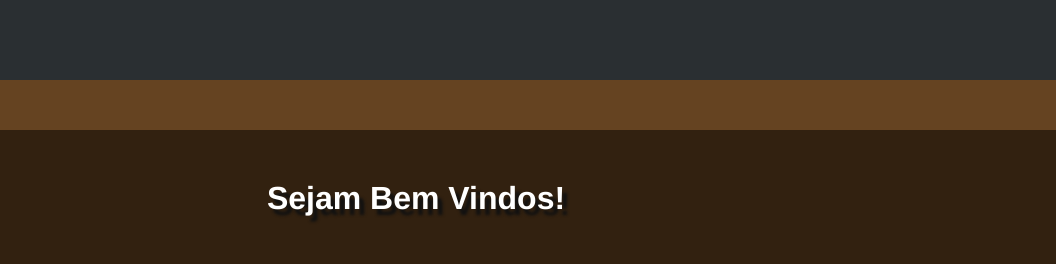
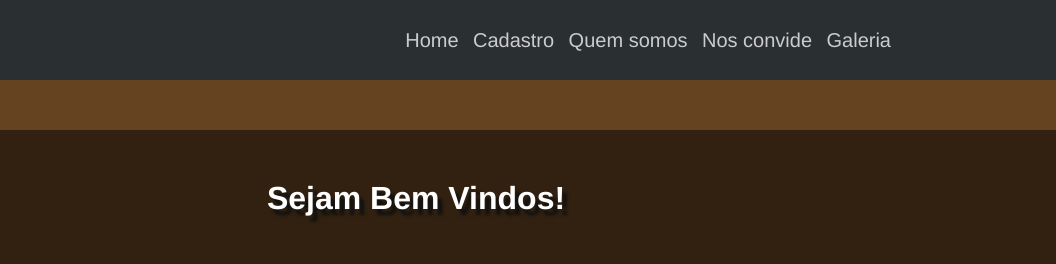
Before and after one commit to Ronaldss/course-html-css, a plain HTML site: page html-css/exercicios-css/index.html in a window 1280 px wide. Shown: the top 264 px of the page, 224-1280 px from the left. Drawn offline with Linux system fonts and the light colour scheme.

Commit message:
CSS | div lado a lado - Menu page index

```diff
--- a/html-css/exercicios-css/index.css
+++ b/html-css/exercicios-css/index.css
@@ -56,10 +56,32 @@ footer {
 }
 
 #div-principal {
+    clear: both;
   background-image: url('../../assets/img/musicos.png');
   /* background-image: linear-gradient(to right, #d71d8a , #b729c2); */
   min-height: 600px;
   padding: 50px 0 0 0;
+}
+
+#logo {
+    float:left;
+}
+
+#menu {
+    float: right;
+    line-height: 60px;
+}
+
+#menu a {
+    text-decoration: none;
+    color: #ccc;
+    padding: 30px 5px;
+}
+
+#menu a:hover {
+    background-color: #4c575e;
+    color: #fff;
+    border-radius: 2px;;
 }
 
 .container{
--- a/html-css/exercicios-css/index.html
+++ b/html-css/exercicios-css/index.html
@@ -9,7 +9,16 @@
   <div>
     <header>
       <div class="container">
+        <div id="logo">
           <img src="../../assets/img/favicon_io-rd/apple-touch-icon.png" alt="logo">
+        </div>
+        <nav id="menu">
+          <a href="#">Home</a>
+          <a href="estrutura-basica.html">Cadastro</a>
+          <a href="#">Quem somos</a>
+          <a href="#">Nos convide</a>
+          <a href="#">Galeria</a>
+        </nav>
       </div>
     </header>
     <div id="div-principal">
```
